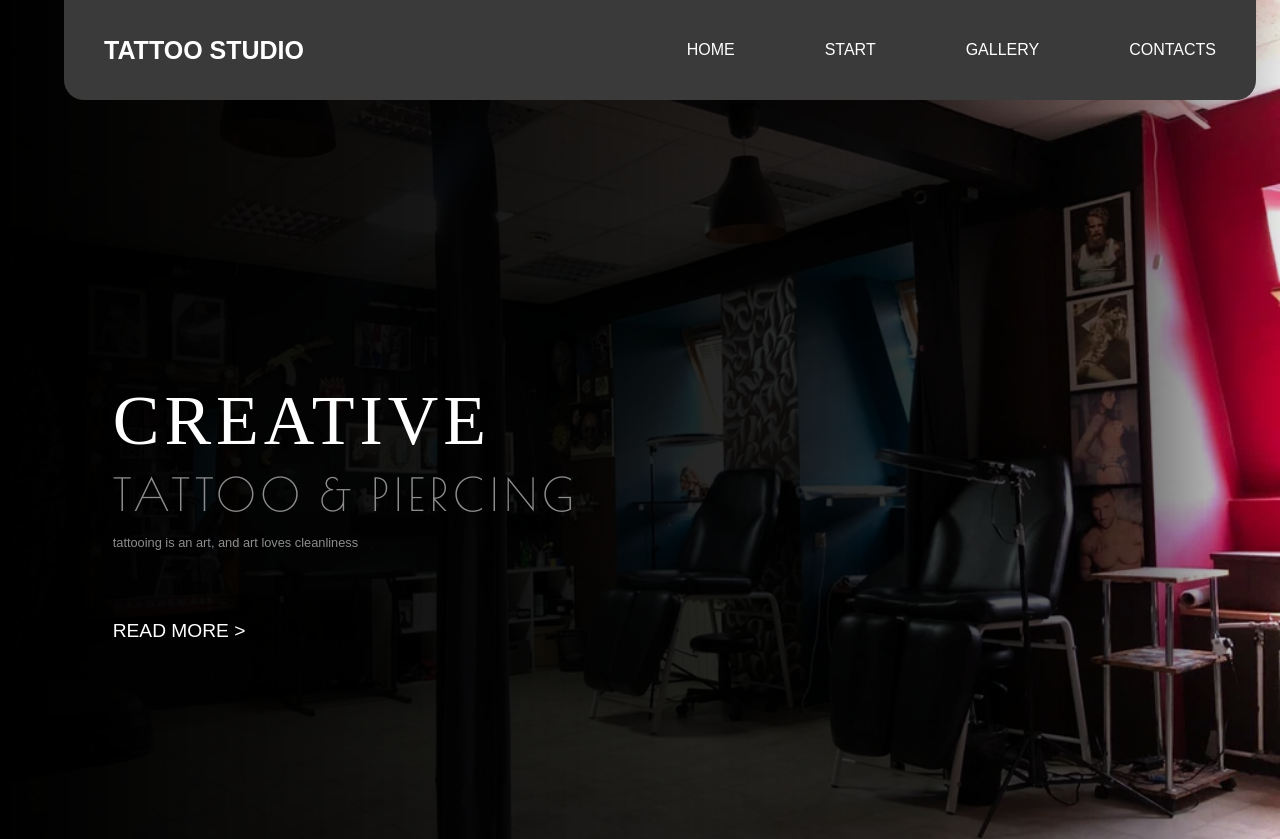
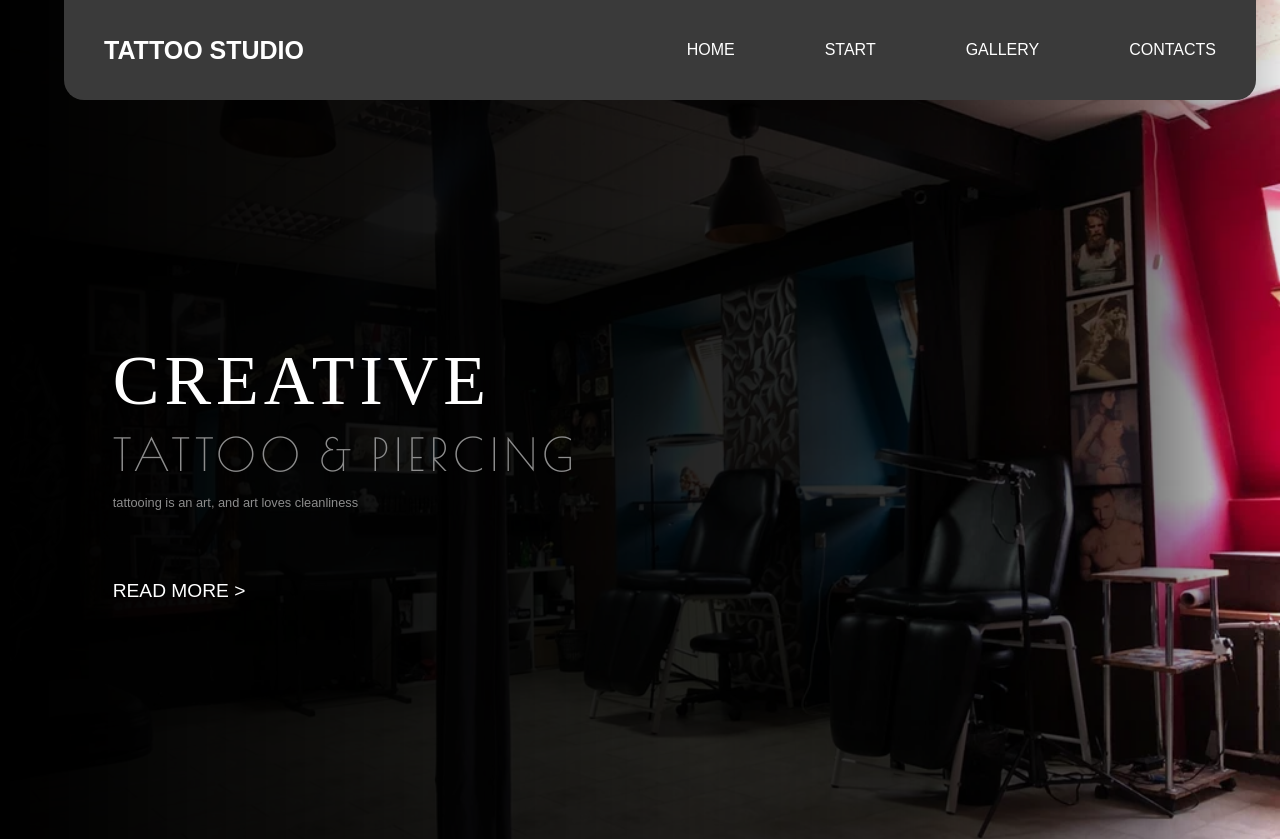
Before and after one commit to Akimovink/site2, a plain HTML site: page index.html in a window 1280 px wide. Shown: the top 839 px of the page. Drawn offline with nearby package versions, Linux system fonts and the light colour scheme.

Commit message:
Update images.css

```diff
--- a/images.css
+++ b/images.css
@@ -38,7 +38,7 @@
     left: 27%;         /* Размещаем кнопку по центру по горизонтали */
     transform: translate(-50%, -50%); /* Центрируем кнопку точно */
     z-index: 2;
-    margin-top: 200px;
+    margin-top: 2.5em;
     font-size: 4em;
 }
 
@@ -74,6 +74,8 @@
   margin-top: 70px;
 }
 
+
+
 @media (max-width: 900px) {
 .images {
   margin-top: 20px;
```
